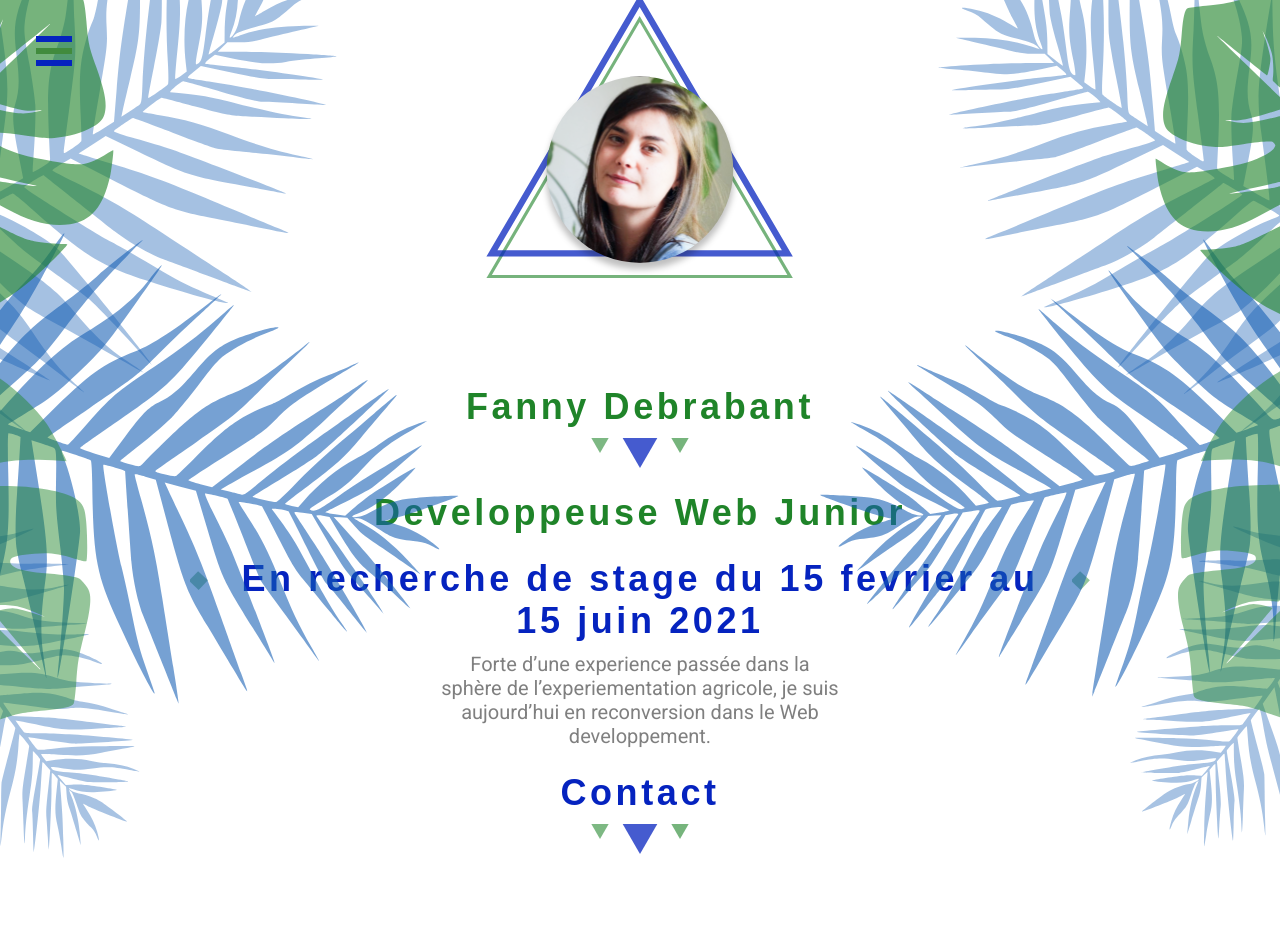
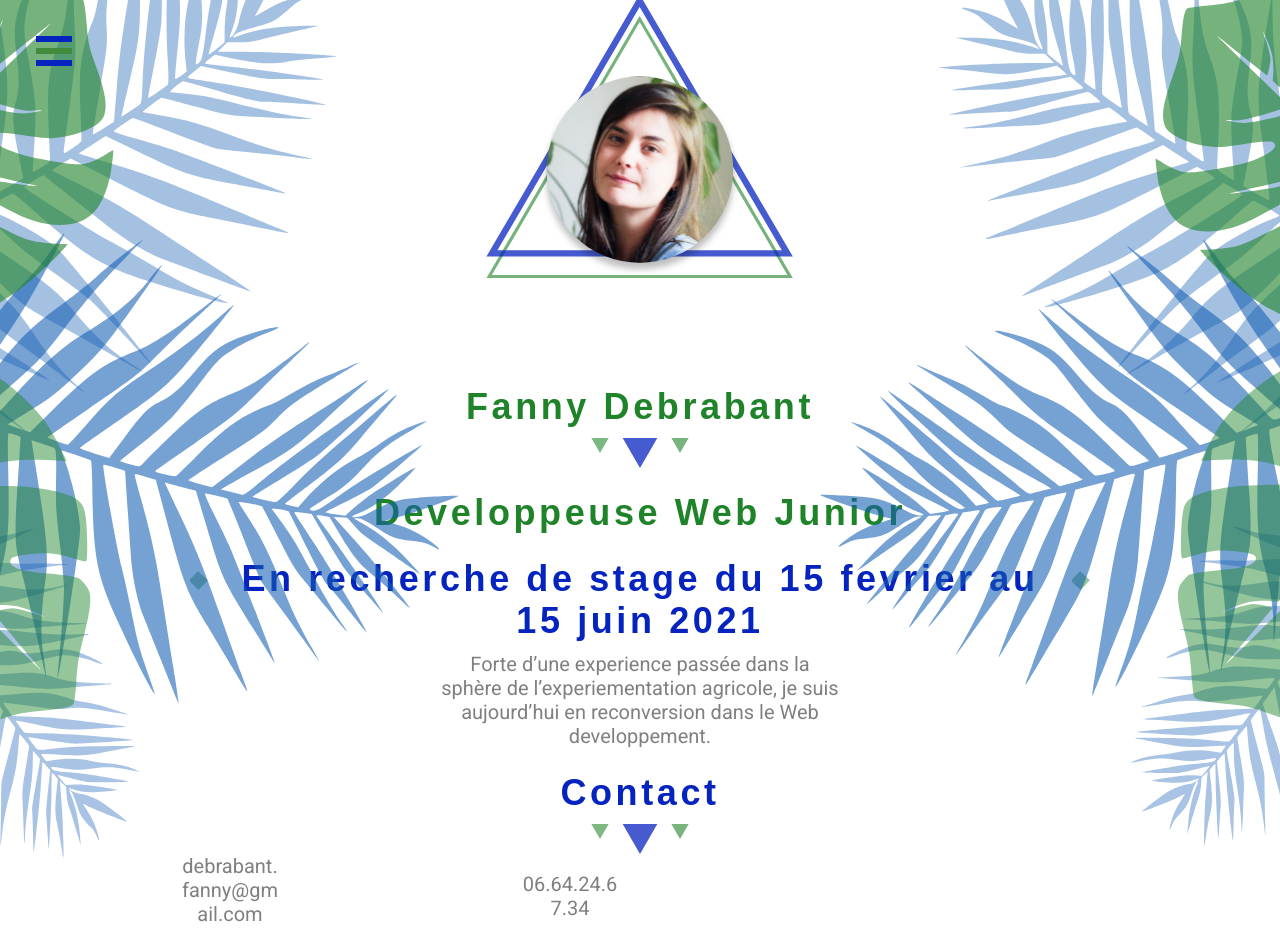
Before and after one commit to fdebrabant/portfolio, a React (Create React App) app: page / in a window 1280 px wide. Before the commit the page ends 895 px from the top, so only its background shows below. Built offline with nearby package versions, Linux system fonts and the light colour scheme; a web font is replaced by a local one.

Commit message:
create icone component

```diff
--- /dev/null
+++ b/src/components/IconsContact.jsx
@@ -0,0 +1,48 @@
+import React from 'react';
+import { Icon } from '@iconify/react';
+import bxlLinkedinSquare from '@iconify/icons-bx/bxl-linkedin-square';
+import mailOpened from '@iconify/icons-tabler/mail-opened';
+import baselinePhoneAndroid from '@iconify/icons-ic/baseline-phone-android';
+import githubIcon from '@iconify/icons-bytesize/github';
+import '../css/icons.css';
+
+export default function IconsContact() {
+    return (
+        <div className='iconContainer'>
+            <div className='icon'>
+                <Icon
+                    className="socialLink"
+                    icon={mailOpened}
+                />
+                <p className='iconText'>
+                    debrabant.fanny@gmail.com
+                </p>
+            </div>
+            <div className='icon'>
+                <Icon
+                    className="socialLink"
+                    icon={baselinePhoneAndroid}
+                 />
+                <p className='iconText'>
+                    06.64.24.67.34
+                </p>
+            </div>
+            <div className='icon'>
+                <a href="https://www.linkedin.com/in/fanny-debrabant/">
+                    <Icon
+                        className="socialLink"
+                        icon={bxlLinkedinSquare}
+                    />
+                </a>
+            </div>
+            <div className='icon'>
+                <a href="https://github.com/fdebrabant">
+                    <Icon
+                        className="socialLink"
+                        icon={githubIcon}
+                    />
+                </a>
+            </div>
+        </div>
+    )
+}
--- /dev/null
+++ b/src/css/icons.css
@@ -0,0 +1,28 @@
+.iconContainer {
+    display: flex;
+    justify-content: space-between;
+    flex-wrap: wrap;
+    margin-bottom: 10px;
+}
+
+.icon {
+    display: inline-grid;
+}
+
+.iconText {
+    width: 100px;
+    text-align: center;
+    word-break: break-all;
+}
+
+.socialLink {
+    color: rgba(31, 132, 41, 0.47);
+    font-size: 60px;
+    margin: auto;
+}
+
+.socialLink:hover {
+    color: rgba(31, 132, 41, 0.7);
+    font-size: 80px;
+    transition: all 0.5s ease-in-out;
+}
--- a/src/views/Contact.jsx
+++ b/src/views/Contact.jsx
@@ -1,10 +1,12 @@
 import React from 'react';
+import IconsContact from '../components/IconsContact';
 import Title from "../components/Title";
 
 export default function Contact() {
     return (
         <div>
             <Title color='blue' text='Contact'/>
+            <IconsContact />
         </div>
     )
 }
```
